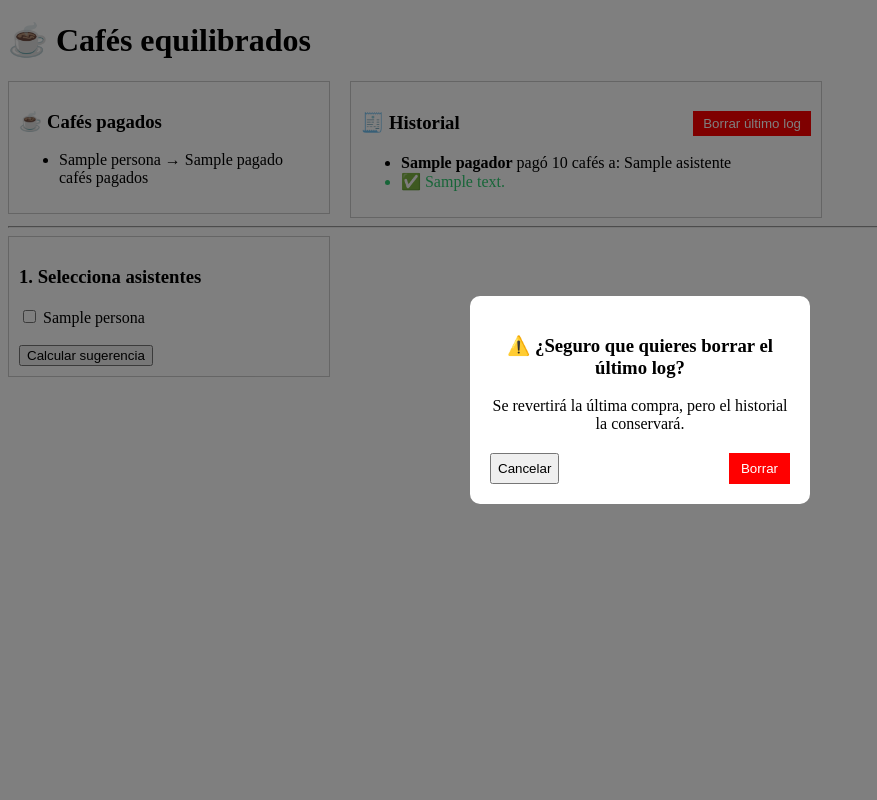
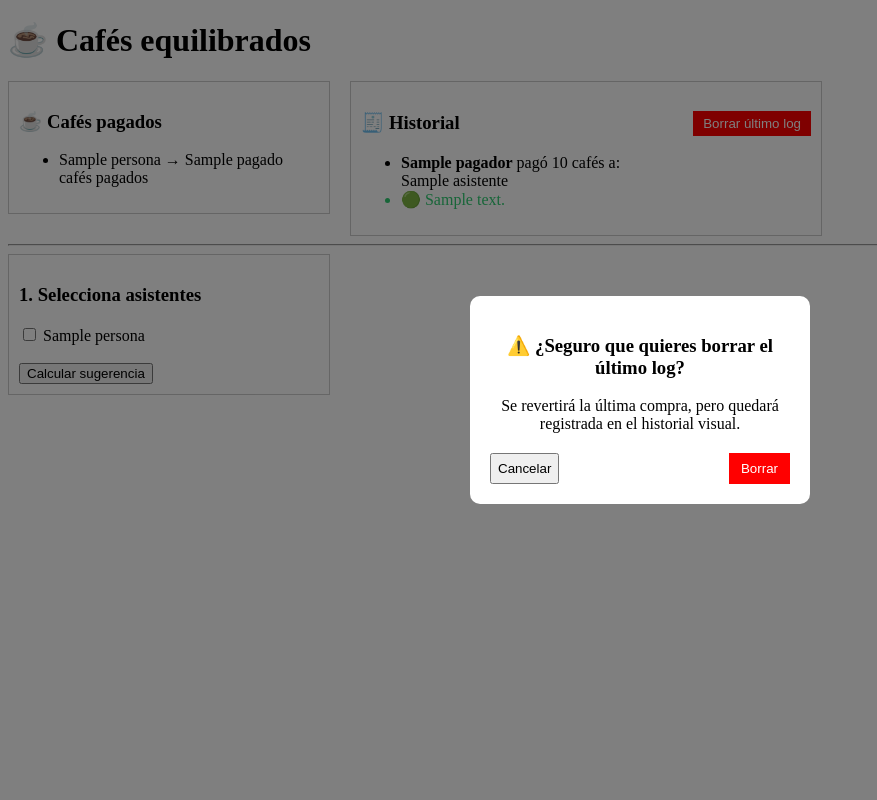
Before and after one commit to f4su/caffe, a Flask app: template templates/index.html in a window 1280 px wide, after a click on "Borrar último log". Shown: the whole page, without its empty margins (0-877 px from the left). Run offline with Flask 3, Linux system fonts and the light colour scheme; the template is opened without the code that fills it: most values are stand-ins (such as "Sample title", 1, 10 or a date in 2020).

Commit message:
Update HTML comments and text for clarity

```diff
--- a/templates/index.html
+++ b/templates/index.html
@@ -24,6 +24,11 @@
         .popup.info {
             background: #3498db;
         }
+
+        ul {
+            max-height: 500px;
+            overflow-y: auto;
+        }
     </style>
 </head>
 
@@ -32,7 +37,7 @@
 <h1>☕ Cafés equilibrados</h1>
 
 <!-- ========================= -->
-<!-- POPUPS FLASH (SUCCESS / UNDO) -->
+<!-- POPUPS -->
 <!-- ========================= -->
 {% with messages = get_flashed_messages(with_categories=true) %}
     {% if messages %}
@@ -80,24 +85,24 @@
 
         <ul>
 
-            <!-- 🧾 TRANSACCIONES -->
-            {% for t in transactions %}
+            <!-- 🧾 TRANSACCIONES (últimas 7 visibles) -->
+            {% for t in transactions[-7:] %}
                 <li>
                     <b>{{ t.pagador }}</b>
-                    pagó {{ t.cantidad }} cafés a:
+                    pagó {{ t.cantidad }} cafés a:<br>
                     {{ t.asistentes | join(", ") }}
                 </li>
             {% endfor %}
 
-            <!-- 📌 EVENTOS (undo / add logs visuales) -->
-            {% for e in events %}
+            <!-- 📌 EVENTOS (logs visuales) -->
+            {% for e in events[-7:] %}
                 {% if e.type == "undo" %}
                     <li style="color:#e74c3c;">
                         ❌ {{ e.message }}
                     </li>
                 {% else %}
                     <li style="color:#2ecc71;">
-                        ✅ {{ e.message }}
+                        🟢 {{ e.message }}
                     </li>
                 {% endif %}
             {% endfor %}
@@ -171,7 +176,7 @@
 </div>
 
 <!-- ========================= -->
-<!-- MODAL CONFIRMACIÓN BORRAR -->
+<!-- MODAL BORRAR -->
 <!-- ========================= -->
 <div id="confirmDelete"
      style="display:none;
@@ -188,7 +193,7 @@
     <div style="background:white; padding:20px; border-radius:10px; width:300px; text-align:center;">
 
         <h3>⚠️ ¿Seguro que quieres borrar el último log?</h3>
-        <p>Se revertirá la última compra, pero el historial la conservará.</p>
+        <p>Se revertirá la última compra, pero quedará registrada en el historial visual.</p>
 
         <div style="display:flex; justify-content:space-between; margin-top:20px;">
 
```
